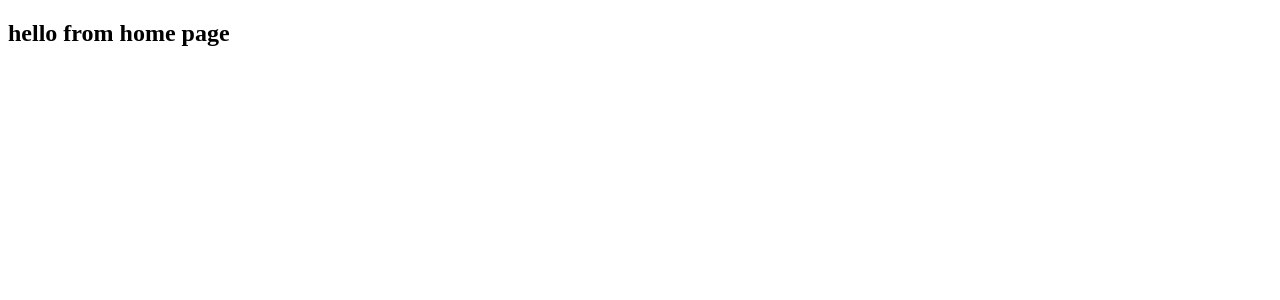
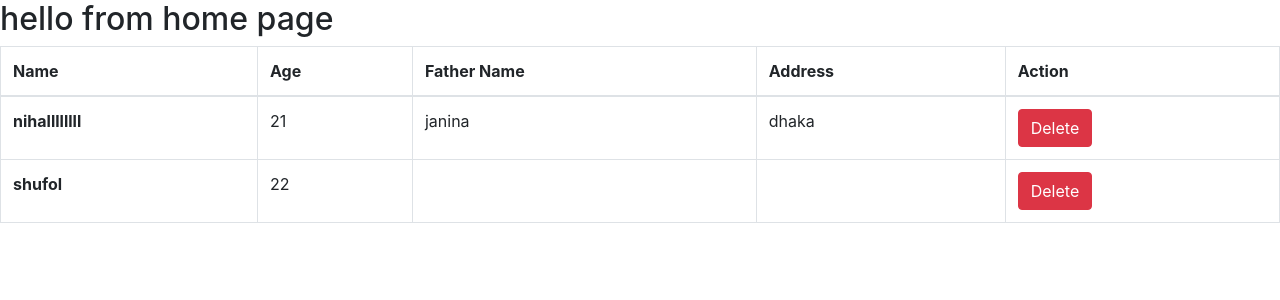
Before and after one commit to shufolislam1/Models-and-Model-form-in-django, a Django app: page / in a window 1280 px wide. Shown: the top 300 px of the page. Run offline with Django 4.2, Linux system fonts and the light colour scheme; data comes from the database, SQL or seed files in the repository; some libraries are stand-ins or nearby versions.

Commit message:
all done about delete

```diff
--- a/first_app/templates/home.html
+++ b/first_app/templates/home.html
@@ -1,11 +1,57 @@
 <!DOCTYPE html>
 <html lang="en">
-<head>
-    <meta charset="UTF-8">
-    <meta name="viewport" content="width=device-width, initial-scale=1.0">
+  <head>
+    <meta charset="UTF-8" />
+    <meta name="viewport" content="width=device-width, initial-scale=1.0" />
     <title>Document</title>
-</head>
-<body>
+    <link
+      rel="stylesheet"
+      href="https://cdn.jsdelivr.net/npm/bootstrap@4.0.0/dist/css/bootstrap.min.css"
+      integrity="sha384-Gn5384xqQ1aoWXA+058RXPxPg6fy4IWvTNh0E263XmFcJlSAwiGgFAW/dAiS6JXm"
+      crossorigin="anonymous"
+    />
+  </head>
+  <body>
     <h2>hello from home page</h2>
-</body>
+    <table class="table table-bordered">
+      <thead>
+        <tr>
+          <th scope="col">Name</th>
+          <th scope="col">Age</th>
+          <th scope="col">Father Name</th>
+          <th scope="col">Address</th>
+          <th scope="col">Action</th>
+        </tr>
+      </thead>
+      <tbody>
+        {% if data %} {% for student in data %}
+        <tr>
+          <th>{{student.name}}</th>
+          <td>{{student.age}}</td>
+          <td>{{student.father_name}}</td>
+          <td>{{student.address}}</td>
+          <td><a href="{% url 'delete_student' student.age %}" class="btn btn-danger text-white">Delete</a></td>
+        </tr>
+        {% endfor %} {% else %}
+        <h2>no data available</h2>
+        {% endif %}
+      </tbody>
+    </table>
+
+    <script
+      src="https://code.jquery.com/jquery-3.2.1.slim.min.js"
+      integrity="sha384-KJ3o2DKtIkvYIK3UENzmM7KCkRr/rE9/Qpg6aAZGJwFDMVNA/GpGFF93hXpG5KkN"
+      crossorigin="anonymous"
+    ></script>
+    <script
+      src="https://cdn.jsdelivr.net/npm/popper.js@1.12.9/dist/umd/popper.min.js"
+      integrity="sha384-ApNbgh9B+Y1QKtv3Rn7W3mgPxhU9K/ScQsAP7hUibX39j7fakFPskvXusvfa0b4Q"
+      crossorigin="anonymous"
+    ></script>
+    <script
+      src="https://cdn.jsdelivr.net/npm/bootstrap@4.0.0/dist/js/bootstrap.min.js"
+      integrity="sha384-JZR6Spejh4U02d8jOt6vLEHfe/JQGiRRSQQxSfFWpi1MquVdAyjUar5+76PVCmYl"
+      crossorigin="anonymous"
+    ></script>
+  </body>
 </html>
--- a/first_app/urls.py
+++ b/first_app/urls.py
@@ -2,5 +2,6 @@ from django.urls import path
 from . import views
 
 urlpatterns = [
-    path('', views.home)
+    path('', views.home, name="home"),
+    path('delete/<int:age>', views.delete_student, name="delete_student")
 ]
--- a/first_app/views.py
+++ b/first_app/views.py
@@ -1,5 +1,11 @@
-from django.shortcuts import render
-
+from django.shortcuts import render, redirect
+from . import models
 # Create your views here.
 def home(request):
-    return render(request,'home.html')
+    students = models.student.objects.all()
+    return render(request,'home.html', {'data': students})
+
+def delete_student(request, age):
+    item = models.student.objects.get(pk == age)
+    print(item).delete()
+    return redirect("home")
```
